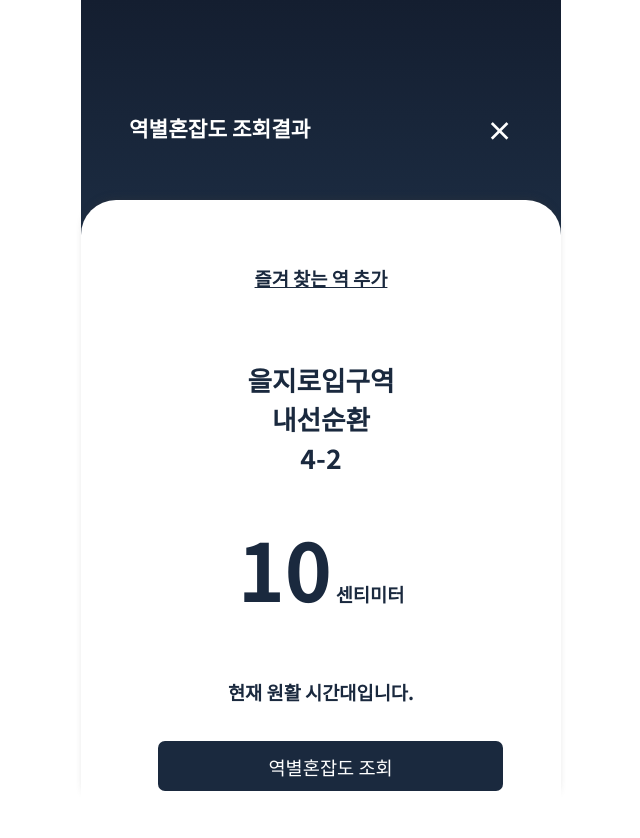
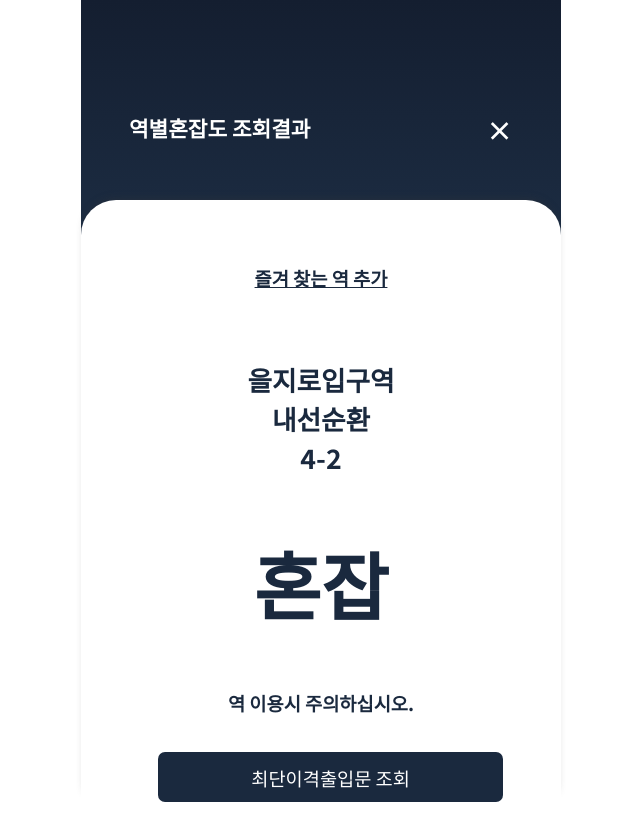
Before and after one commit to gns0304/teum, a Django app: page /result/complexity/1 in a window 1280 px wide. Shown: the whole page, without its empty margins (319-959 px from the left). Before the commit the page ends 791 px from the top, so only its background shows below. Run offline with Django 3.2, Linux system fonts and the light colour scheme.

Commit message:
sh - 06/18 혼잡도 result 수정

```diff
--- a/mainApp/static/css/stylesheet_results.css
+++ b/mainApp/static/css/stylesheet_results.css
@@ -227,7 +227,7 @@ font-size : 13pt;
 }
 
 
-.flowInfo_title, .distanceInfo_title,.centi_title, .chul_title{
+.flowInfo_title, .distanceInfo_title,.centi_title, .chul_title, .caution_title{
     font-size: 14pt;
     text-align:center;
     color: #1A293E;
@@ -244,6 +244,13 @@ font-size : 13pt;
 
 .big_car_door_title{
     font-size: 60pt;
+    font-weight: bold;
+    text-align: center;
+    color: #1A293E;
+}
+
+.complexity_title{
+    font-size: 55pt;
     font-weight: bold;
     text-align: center;
     color: #1A293E;
--- a/templates/results/complexity.html
+++ b/templates/results/complexity.html
@@ -45,16 +45,15 @@
             <div class = "car_door_title">4-2</div>
             </p>
 
-            <p class = "small_box_container">
-                <span class = "distance_title">10</span>
-                <span class = "centi_title">센티미터</span>
+             <p class = "small_box_container">
+                <div class = "complexity_title">혼잡</div>
             </p>
 
             <p class = "small_box_container">
-            <div class = "flowInfo_title">현재 원활 시간대입니다.</div>
+            <div class = "caution_title">역 이용시 주의하십시오.</div>
             </p>
 
-<input type="button" class="l_btn btn_blue" id="submit" value="역별혼잡도 조회">
+<input type="button" class="l_btn btn_blue" id="submit" value="최단이격출입문 조회">
 
             </p>
         </div>
--- a/templates/results/shortestDistance.html
+++ b/templates/results/shortestDistance.html
@@ -51,7 +51,7 @@
         <div class = "distanceInfo_title">이격거리 10센티미터 이하</div>
         </p>
 
-       <input type="button" class="l_btn btn_blue" id="submit" value="최단이격출입문 조회">
+       <input type="button" class="l_btn btn_blue" id="submit" value="역별 혼잡도 조회">
 
         </p>
     </div>
```
